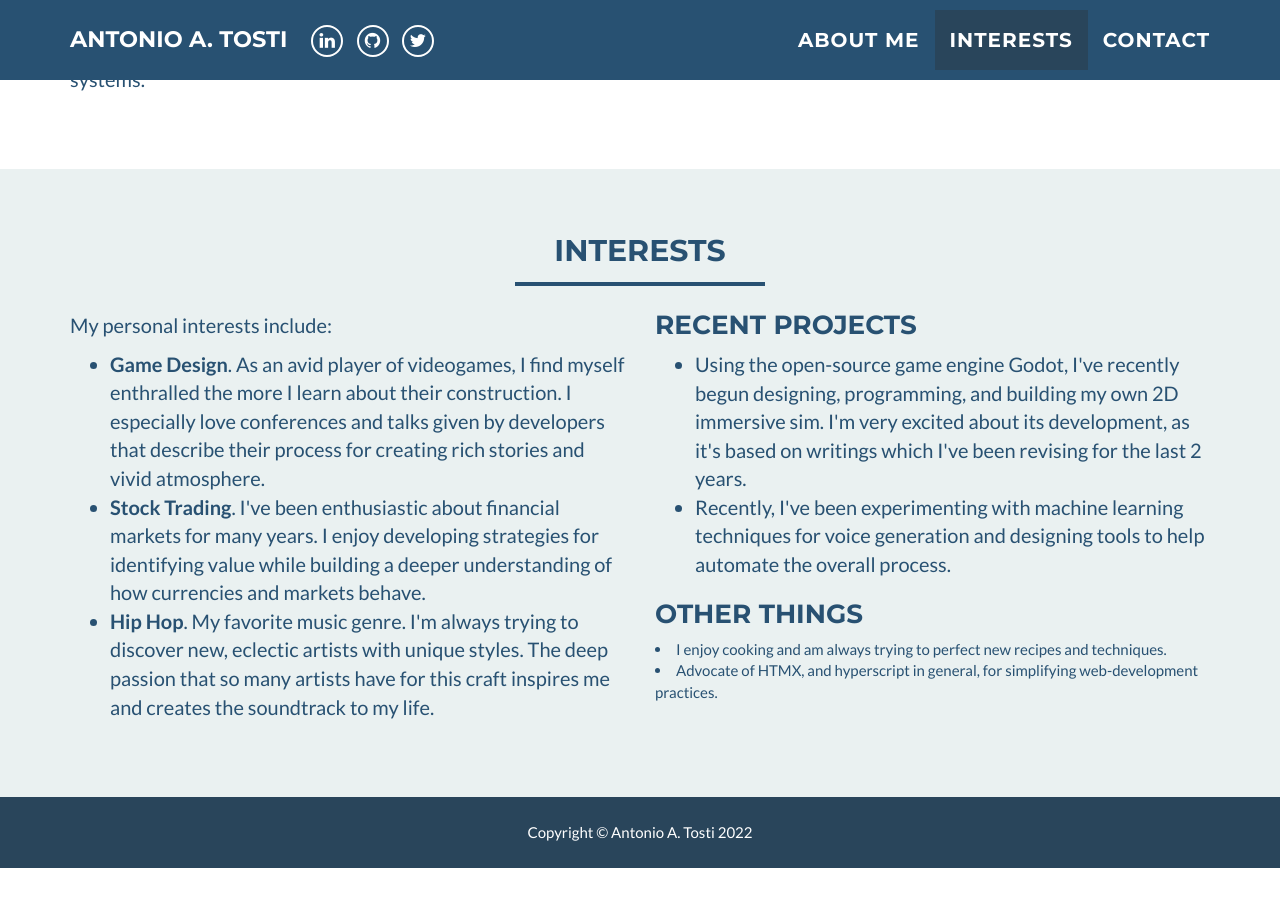
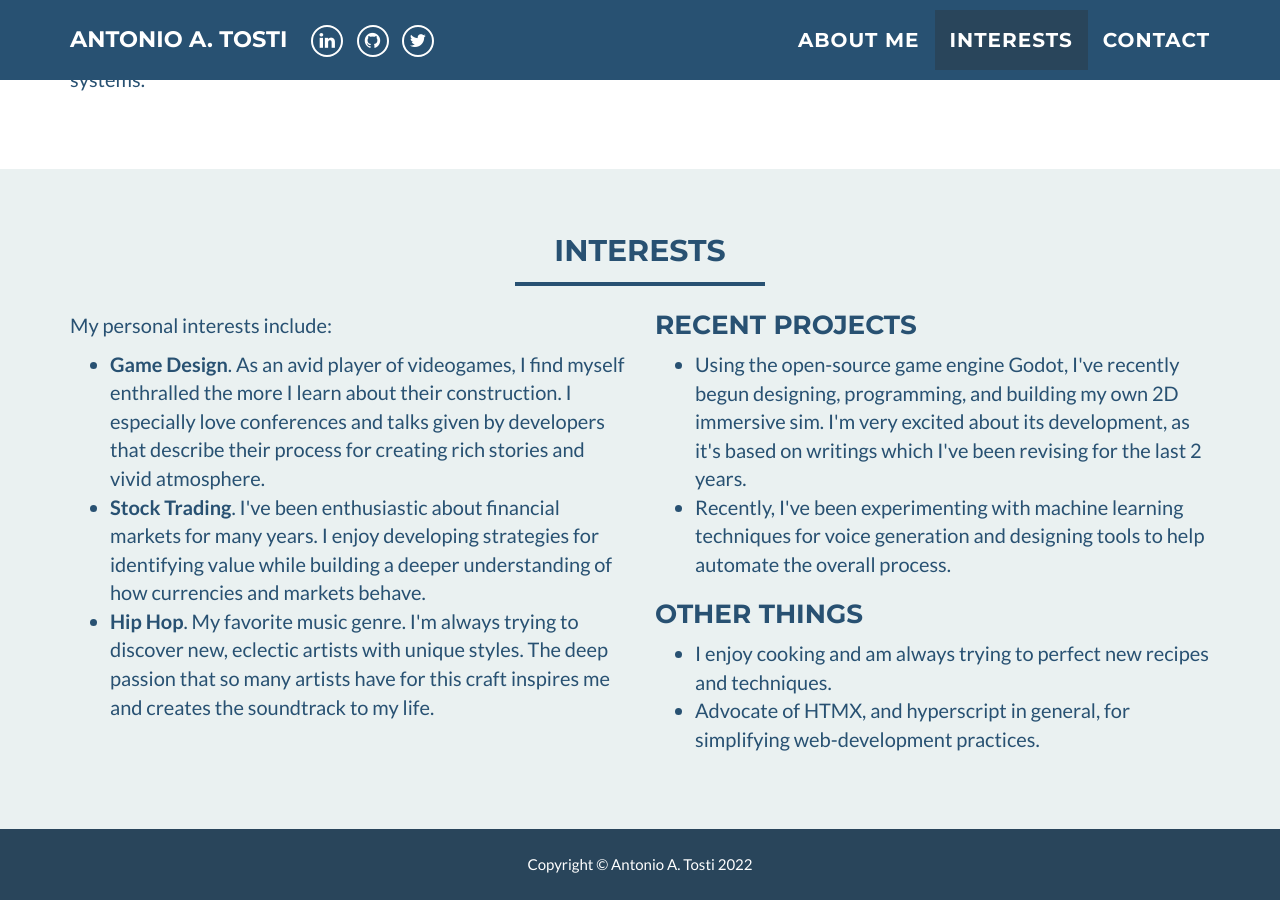
Before and after one commit to atosti/atosti.github.io, a Jekyll site: the page built from index.html, in a window 1280 px wide and 900 px high, scrolled down 1044 px. Built offline with Jekyll 4.4.1, drawn with Linux system fonts in a browser that asks for light colours; before the commit the page ends 1912 px from its top, so only the background shows below that.

Commit message:
Update interests.html

```diff
--- a/_includes/interests.html
+++ b/_includes/interests.html
@@ -38,8 +38,8 @@
   			</li>
   		    </ul>
   		    <h3>Other Things</h3>
-<!--   		    <ul>
-  			<li>
+   		    <ul>
+<!--  			<li>
         			Volunteering for Kenneth Mejia's campaign for city controller.
   			</li> -->
 	    		<li>
```
